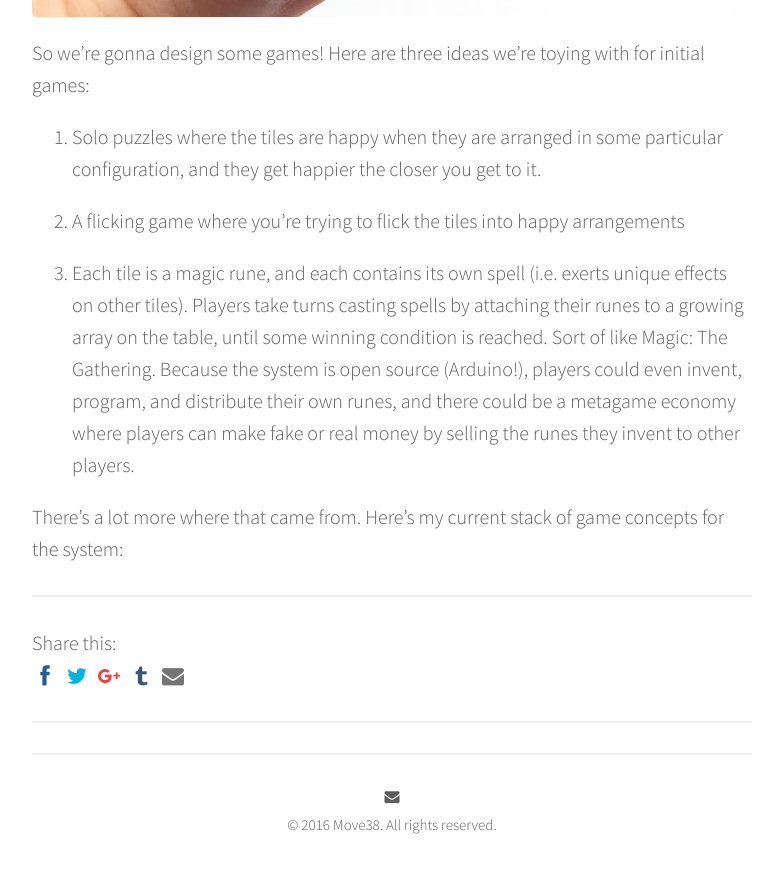
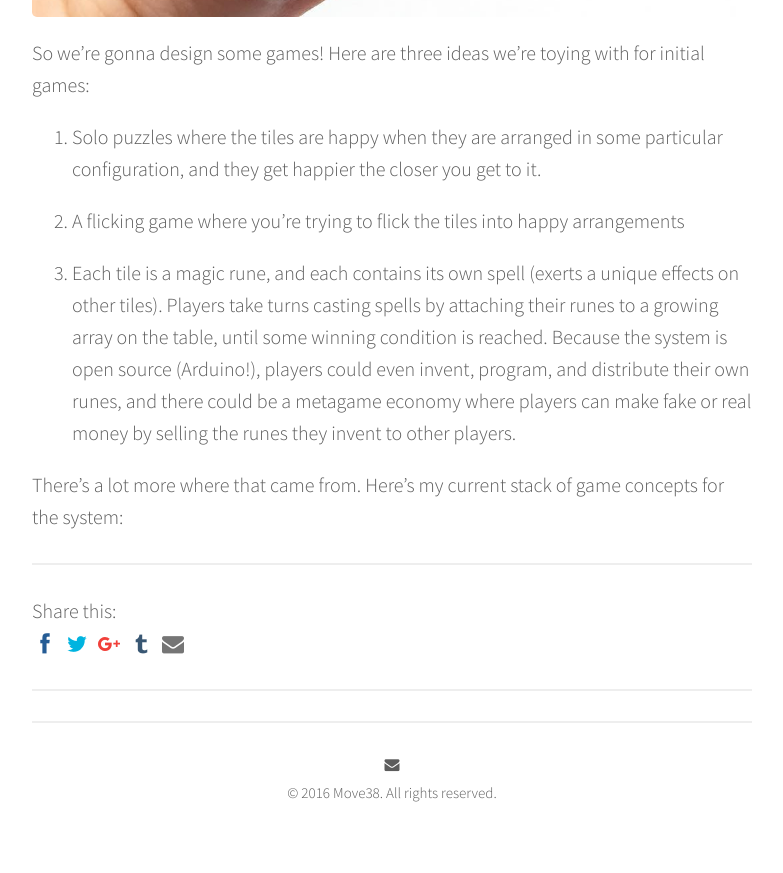
Before and after one commit to jbobrow/Move38-website, a Jekyll site: the page built from _posts/2016-10-05-demo-of-our-new-game-platform.markdown, in a window 1280 px wide and 900 px high, scrolled down 2407 px. Shown: the top 873 px of the window, without its empty margins (248-1031 px from the left). Built offline with Jekyll 4.4.1, drawn with Linux system fonts in a browser that asks for light colours; nearby versions of some CDN libraries; comment, search, counter and statistics services are not loaded; some of the changed text lies outside the part shown.

Commit message:
Updated Demo Of Our New Game Platform

```diff
--- a/_posts/2016-10-05-demo-of-our-new-game-platform.markdown
+++ b/_posts/2016-10-05-demo-of-our-new-game-platform.markdown
@@ -27,7 +27,7 @@
 
 3. The tiles were born out of our love for the tactile, social nature of board games, and we designed them to retain that same magic. When you play with them, you don’t feel like you’re playing a video game on a table; you feel like you’re playing a board game that can think. And that, in our opinion, is awesome.
 
-There are one or two glitchy moments in the video because this is prototype , but you get the idea. Note Fracture won't be playable with the base set, which won't have enough tiles for it. This is just to give you a feel for the system.
+There are one or two glitchy moments in the video because this is a prototype , but you get the idea. Note Fracture won't be playable with the base set, which won't have enough tiles for it. This is just to give you a feel for the system.
 
 Luckily, there are lots of things the tiles can do because they have brains:
 
@@ -39,6 +39,6 @@
 
 2. A flicking game where you're trying to flick the tiles into happy arrangements
 
-3. Each tile is a magic rune, and each contains its own spell (i.e. exerts unique effects on other tiles). Players take turns casting spells by attaching their runes to a growing array on the table, until some winning condition is reached. Sort of like Magic: The Gathering. Because the system is open source (Arduino!), players could even invent, program, and distribute their own runes, and there could be a metagame economy where players can make fake or real money by selling the runes they invent to other players.
+3. Each tile is a magic rune, and each contains its own spell (exerts a unique effects on other tiles). Players take turns casting spells by attaching their runes to a growing array on the table, until some winning condition is reached. Because the system is open source (Arduino!), players could even invent, program, and distribute their own runes, and there could be a metagame economy where players can make fake or real money by selling the runes they invent to other players.
 
 There's a lot more where that came from. Here's my current stack of game concepts for the system:
```
